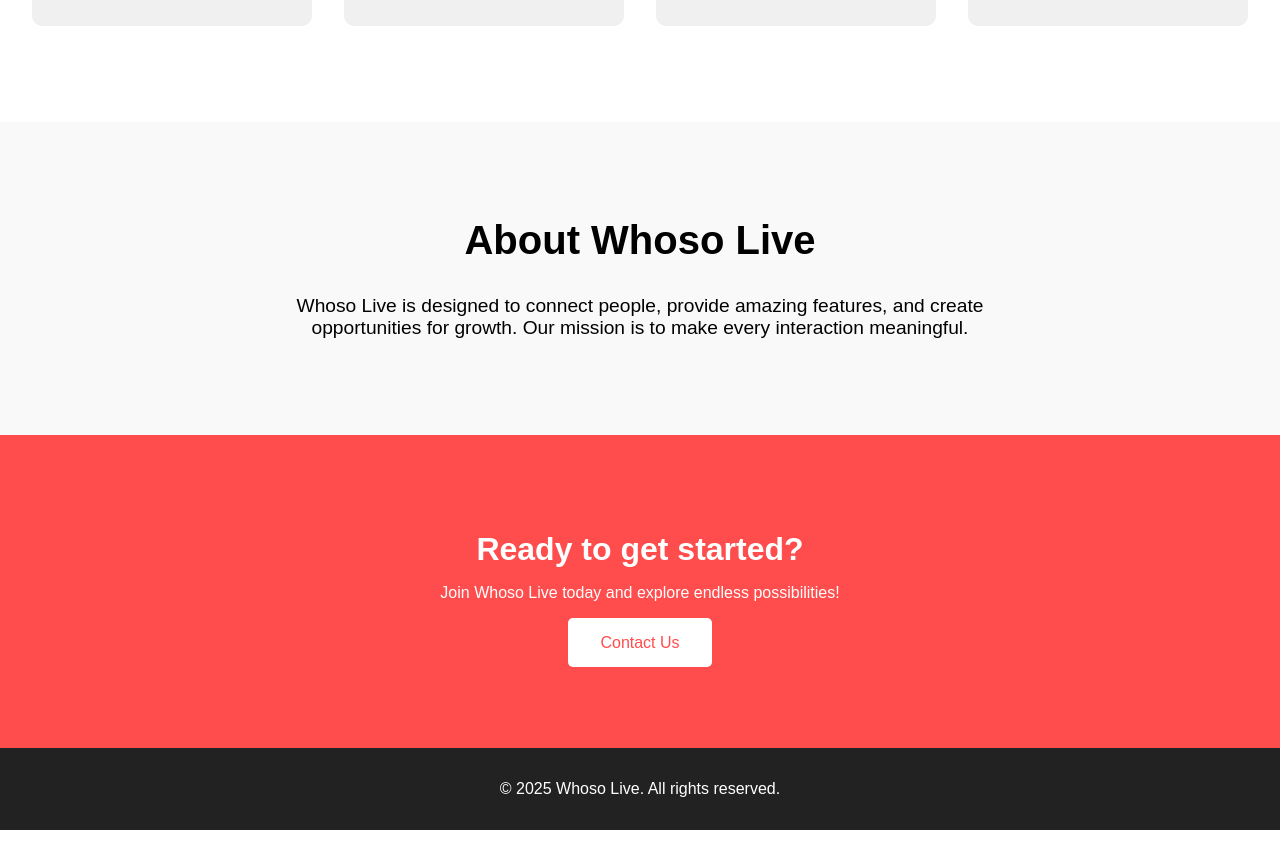
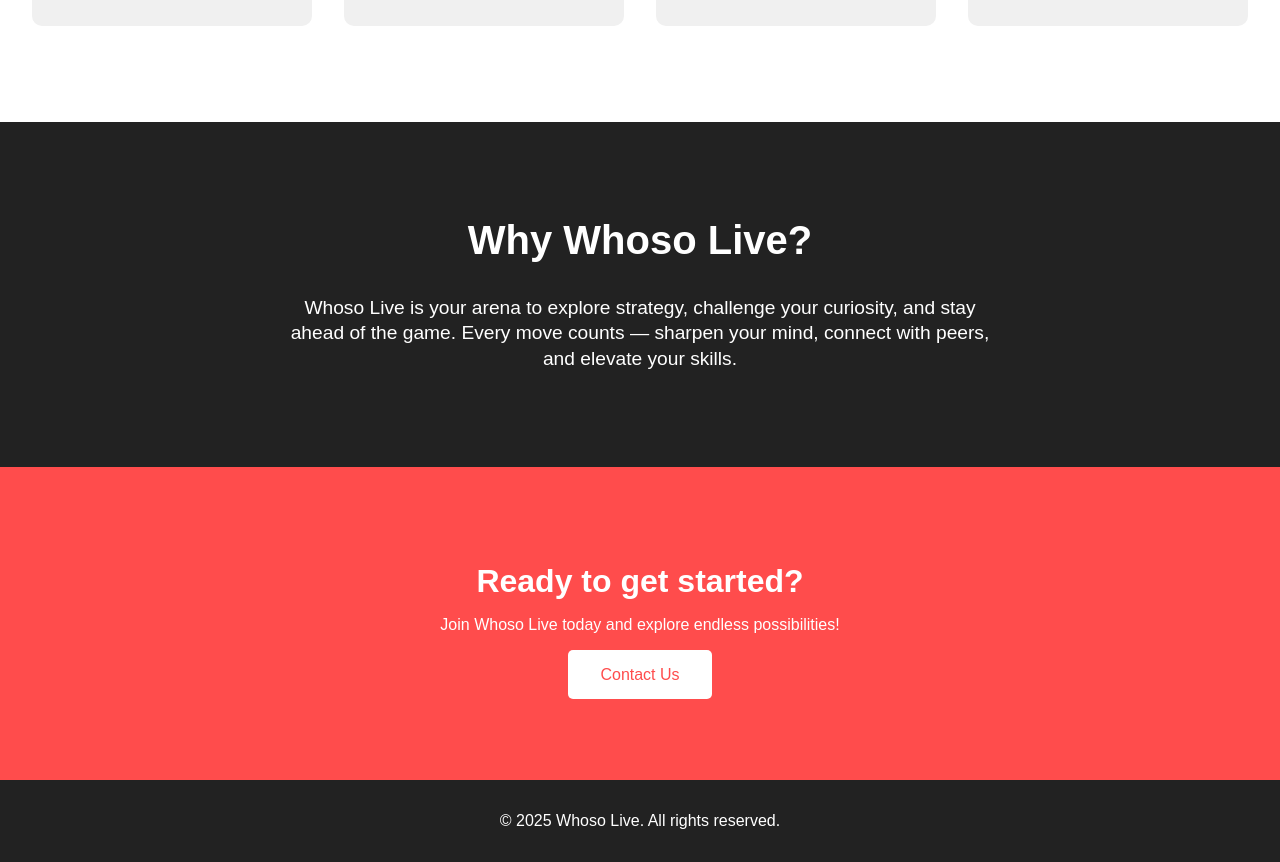
Before and after one commit to hellosept1/Test, a Next.js app: page / in a window 1280 px wide. Shown: the part 820-1682 px from the top of the page. Before the commit the page ends 1650 px from the top, so only its background shows below. Built offline with nearby package versions, Linux system fonts and the light colour scheme.

Commit message:
Update About.js

```diff
--- a/components/About.js
+++ b/components/About.js
@@ -1,10 +1,10 @@
 export default function About() {
   return (
-    <section id="about" style={{ padding: '6rem 2rem', background: '#f9f9f9', textAlign: 'center' }}>
-      <h2 style={{ fontSize: '2.5rem', marginBottom: '2rem' }}>About Whoso Live</h2>
-      <p style={{ maxWidth: '700px', margin: '0 auto', fontSize: '1.2rem' }}>
-        Whoso Live is designed to connect people, provide amazing features, and create opportunities for growth.
-        Our mission is to make every interaction meaningful.
+    <section id="about" style={{ padding: '6rem 2rem', background: '#222', color: '#fff', textAlign: 'center' }}>
+      <h2 style={{ fontSize: '2.5rem', marginBottom: '2rem' }}>Why Whoso Live?</h2>
+      <p style={{ maxWidth: '700px', margin: '0 auto', fontSize: '1.2rem', lineHeight: '1.6rem' }}>
+        Whoso Live is your arena to explore strategy, challenge your curiosity, and stay ahead of the game.
+        Every move counts — sharpen your mind, connect with peers, and elevate your skills.
       </p>
     </section>
   )
```
